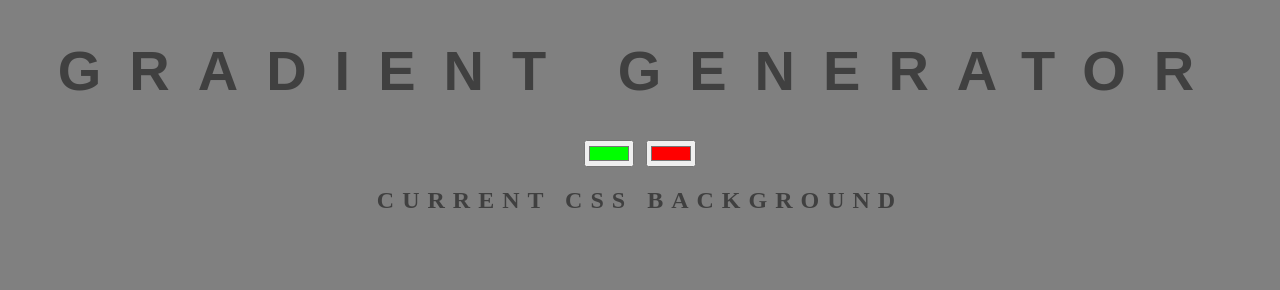
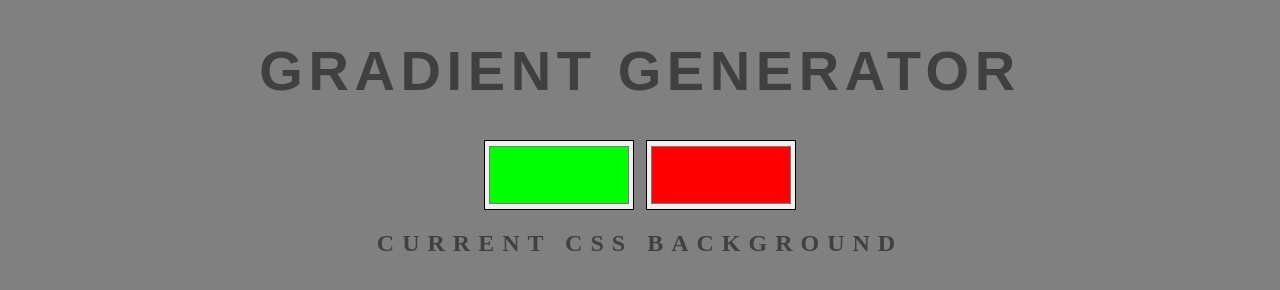
Before and after one commit to unachoza/gradient-generator, a plain HTML site: page index.html in a window 1280 px wide. Drawn offline with Linux system fonts and the light colour scheme; files whose address does not match are found by name.

Commit message:
input buttons

```diff
--- a/index.html
+++ b/index.html
@@ -9,8 +9,8 @@
 </head>
 <body id="gradient">
     <h1>Gradient Generator</h1>
-    <input type="color" class="color1" value="#00ff00" id="">
-    <input type="color" class="color2" value="#ff0000" id="">
+    <input type="color" class="color1 input" value="#00ff00" id="">
+    <input type="color" class="color2 input" value="#ff0000" id="">
     <h2>Current CSS Background</h2>
     <h3></h3>
     <script src="/Users/ariannaluchachoza/Desktop/ALL FOLDERS/Code/Udemy/GradientGenerator/scriptGen.js"></script>
--- a/scriptGen.js
+++ b/scriptGen.js
@@ -1,4 +1,4 @@
-alert('hey')
+
 var css = document.querySelector("h3");
 var color1 = document.querySelector(".color1");
 var color2 = document.querySelector(".color2");
--- a/styleGen.css
+++ b/styleGen.css
@@ -13,7 +13,7 @@ h1 {
     color: rgba(0,0,0,.5);
     text-align: center;
     text-transform: uppercase;
-    letter-spacing: .5em;
+    letter-spacing: .1em;
     width: 100%;
 }
 
@@ -25,3 +25,11 @@ h3 {
     letter-spacing: 0.01em;
 
 }
+.input {
+
+    width: 150px;
+    height: 70px;
+    border-width: 1px;
+    border-style: solid;
+    padding: 1px 2px;
+}
```
